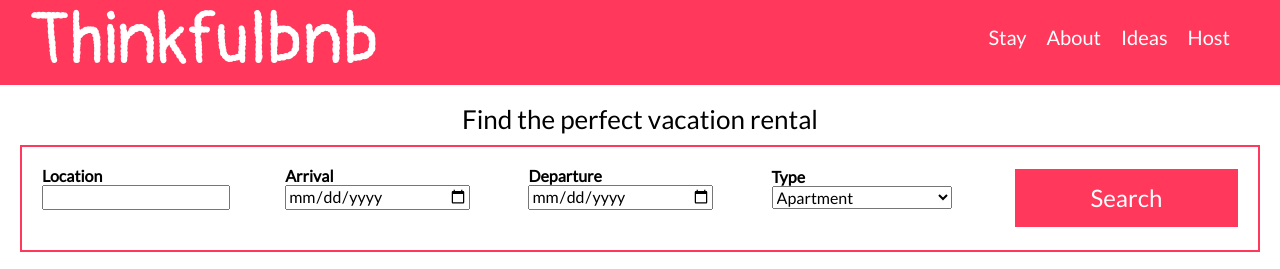
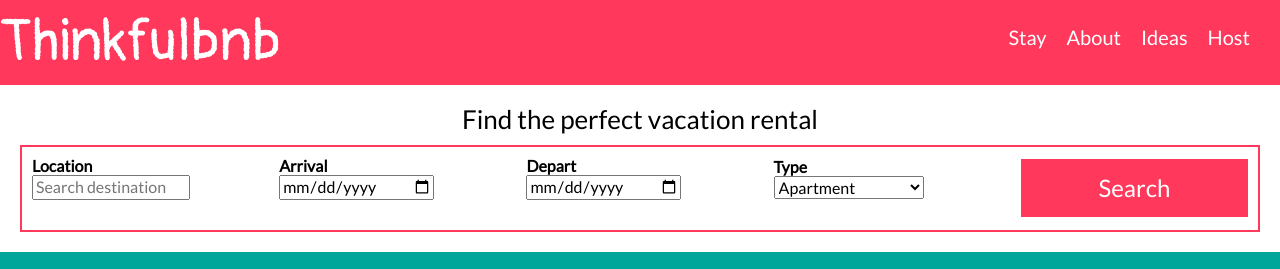
Before and after one commit to BHowle/thinkfulbnb, a plain HTML site: page index.html in a window 1280 px wide. Shown: the top 269 px of the page. Drawn offline with nearby package versions, Linux system fonts and the light colour scheme.

Commit message:
Fixed problems pointed out by grading rubric.

```diff
--- a/index.html
+++ b/index.html
@@ -38,7 +38,7 @@
         <form class="group">
           <div class="item">
             <label for="location">Location</label>
-            <input id="location" type="text" name="location" required />
+            <input id="location" type="text" name="location" placeholder="Search destination"required />
           </div>
           <div class="item">
             <label for="arrival">Arrival</label>
@@ -52,7 +52,7 @@
             />
           </div>
           <div class="item">
-            <label for="departure">Departure</label>
+            <label for="depart">Depart</label>
             <input
               type="date"
               id="departure"
--- a/style.css
+++ b/style.css
@@ -1,9 +1,14 @@
 /* -------  General Styles ------- */
 
-body {
+
+html, body {
   font-family: "Lato", sans-serif;
+  width: 100%;
+  height: auto;
+  margin: 0px;
+  padding: 0px;
+  overflow-x: hidden;
 }
-
 h2 {
   font-size: 26px;
   font-weight: 400;
@@ -30,7 +35,7 @@ section.alternate-background {
   color: #fff;
 }
 
-main img {
+img {
   width: 100%;
   padding-bottom: 20px;
 }
@@ -43,12 +48,12 @@ main img {
 }
 
 .item {
-  flex: 1;
+  flex: 1 1 0px;
   margin: 10px;
 }
 
 .item-double {
-  flex: 2;
+  flex: 2 2 0px;
 }
 
 /* -------  Navigation ------- */
@@ -61,8 +66,12 @@ header {
 
 .logo {
   font-family: "Pangolin", cursive;
-  font-size: 72px;
+  font-size: 58px;
+  text-align: center;
   color: #fff;
+  display: flex;
+  justify-content: center;
+  align-items: center;
 }
 
 header nav ul{
@@ -84,7 +93,7 @@ header nav ul li a {
   padding: 0 20px 0 0;
 }
 header nav ul li:last-child a{
-  margin-right: 0;
+  padding-right: 0;
 }
 header nav ul li a:hover {
   color: #bdbdbd;
@@ -103,12 +112,13 @@ form.group .item{
 }
 form label {
   font-weight: bold;
+  margin: 0 10px 0 0;
 }
 
 form select,
 form input {
-  margin-bottom: 20px;
-  width: 180px;
+  margin: 0 0 20px 0;
+  width: 150px;
 }
 
 form button {
@@ -133,11 +143,11 @@ footer p {
 }
 
 /* -------  Media Query ------- */
-@media all and (min-width: 800px){
+@media all and (min-width: 480px){
   header{
     display:flex;
     justify-content: space-between;
-    padding: 0 30px;
+    padding: 0 30px 0 0;
   }
   header nav{
     margin-top: 10px;
@@ -148,6 +158,15 @@ footer p {
   }
   .item{
     align-self: center;
+  }
+  form {
+    border: 2px solid #ff385c;
+    padding: 0px;
+  }
+  form.group .item{
+    display: flex;
+    flex-direction: row;
+    justify-content: space-evenly;
   }
   p{
     font-size: 14px;
```
